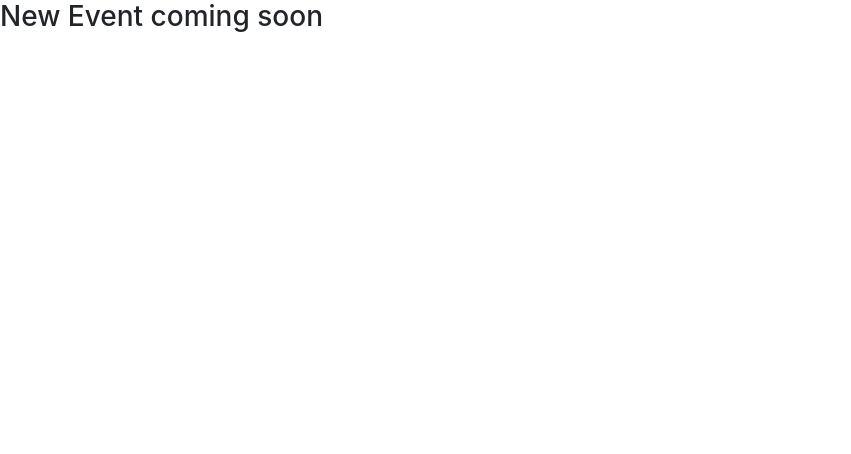
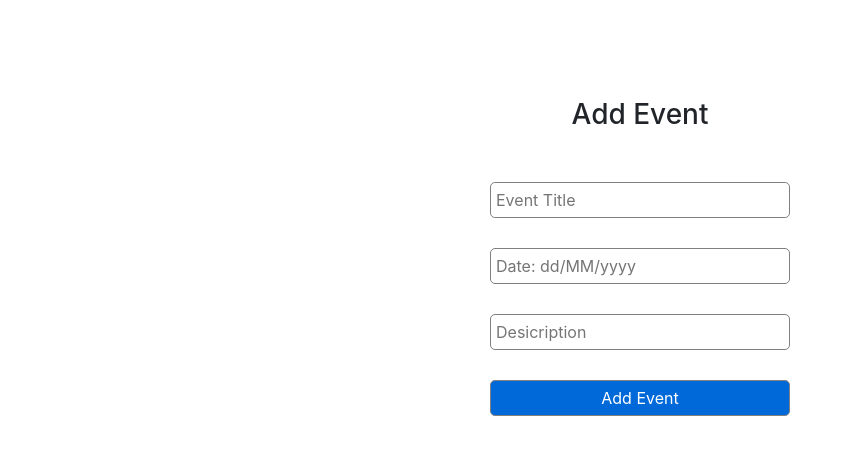
Before and after one commit to mozumderTushar/volunteer-network-client, a React (Create React App) app: page /newEvent in a window 1280 px wide. Shown: the top 454 px of the page, without its empty margins (0-851 px from the left). Built offline with nearby package versions, Linux system fonts and the light colour scheme.

Commit message:
project finished

```diff
--- /dev/null
+++ b/src/components/AddNewEvent/AddNewEvent.css
@@ -0,0 +1,11 @@
+.addEvent{
+    margin: 50px;
+}
+.addEvent input{
+    display:block;
+    margin-top: 30px;
+    padding: 5px;
+    border:1px solid gray;
+    border-radius:5px;
+    width: 300px;
+}
--- a/src/components/AddNewEvent/AddNewEvent.js
+++ b/src/components/AddNewEvent/AddNewEvent.js
@@ -1,9 +1,55 @@
 import React from 'react';
+import { Card } from 'react-bootstrap';
+import { useForm } from 'react-hook-form';
+import { useHistory } from 'react-router-dom';
+import './AddNewEvent.css'
 
 const AddNewEvent = () => {
+    const { register, handleSubmit, errors } = useForm();
+    const history = useHistory()
+
+    const onSubmit = data => {
+        const newEvent = { name: data.eventName, eventDate: data.date, desicription: data.desicription }
+
+        fetch('http://localhost:5000/singleEvent', {
+            method: 'POST',
+            headers: {
+                'Content-Type': 'application/json'
+            },
+            body: JSON.stringify(newEvent)
+        })
+            .then(response => response.json())
+            .then(data => {
+                if (data) {
+                    alert('Event Added Successfully')
+                    history.push('/')
+                }
+            })
+            .catch((error) => {
+                alert('Try Again')
+            });
+    }
+
     return (
         <div>
-            <h3>New Event coming soon</h3>
+            <Card className="card-style" style={{ border: 'none' }}>
+                <div className="my-5">
+                    <h3>Add Event</h3>
+                    <form className="addEvent text-center " onSubmit={handleSubmit(onSubmit)}>
+
+                        <input name="eventName" ref={register({ required: true })} placeholder="Event Title" />
+                        {errors.eventName && <span className="error">Event Name is required</span>}
+
+                        <input name="date" placeholder="Date: dd/MM/yyyy" ref={register({ required: true, pattern: /(^(((0[1-9]|1[0-9]|2[0-8])[\/](0[1-9]|1[012]))|((29|30|31)[\/](0[13578]|1[02]))|((29|30)[\/](0[4,6,9]|11)))[\/](19|[2-9][0-9])\d\d$)|(^29[\/]02[\/](19|[2-9][0-9])(00|04|08|12|16|20|24|28|32|36|40|44|48|52|56|60|64|68|72|76|80|84|88|92|96)$)/i })} />
+                        {errors.date && <span className="error">Valid dd/MM/yyyy Format is required</span>}
+
+                        <input name="desicription" ref={register({ required: true })} placeholder="Desicription" />
+                        {errors.desicription && <span className="error">Desicription is required</span>}
+
+                        <input className="commonBgColor" type="submit" value="Add Event" style={{ color: '#fff' }} />
+                    </form>
+                </div>
+            </Card>
         </div>
     );
 };
--- a/src/components/AllRegVolunteer/AllRegVolunteer.js
+++ b/src/components/AllRegVolunteer/AllRegVolunteer.js
@@ -18,7 +18,7 @@ const AllRegVolunteer = () => {
         })
             .then(response => response.json())
             .then(result => {
-            if(result){
+                if (result) {
                     console.log(result)
                 }
             })
--- a/src/components/Register/Register.js
+++ b/src/components/Register/Register.js
@@ -68,7 +68,7 @@ const Register = () => {
                         {errors.email && <span className="error">Email is required</span>}
 
                         <input name="date" placeholder="Date: dd/MM/yyyy" ref={register({ required: true, pattern: /(^(((0[1-9]|1[0-9]|2[0-8])[\/](0[1-9]|1[012]))|((29|30|31)[\/](0[13578]|1[02]))|((29|30)[\/](0[4,6,9]|11)))[\/](19|[2-9][0-9])\d\d$)|(^29[\/]02[\/](19|[2-9][0-9])(00|04|08|12|16|20|24|28|32|36|40|44|48|52|56|60|64|68|72|76|80|84|88|92|96)$)/i })} />
-                        {errors.date && <span className="error">dd/MM/yyyy Format is required</span>}
+                        {errors.date && <span className="error">Valid dd/MM/yyyy Format is required</span>}
 
                         <input name="desicription" ref={register({ required: true })} placeholder="Desicription" />
                         {errors.desicription && <span className="error">Desicription is required</span>}
--- a/src/components/Volunteer/Volunteer.js
+++ b/src/components/Volunteer/Volunteer.js
@@ -16,7 +16,7 @@ const Volunteer = () => {
         <div className="container">
             <div className="row mt-3">
                 {
-                    volunteer.map(volunteer => <VolunteerType volunteer={volunteer} key={volunteer.id}></VolunteerType>)
+                    volunteer.map(volunteer => <VolunteerType volunteer={volunteer} key={volunteer._id}></VolunteerType>)
                 }
             </div>
         </div>
--- a/src/components/VolunteerType/VolunteerType.css
+++ b/src/components/VolunteerType/VolunteerType.css
@@ -1,5 +1,4 @@
 .volunteerEventsName{
-    background-color: #0069D9;
     color: #fff;
     border-radius: 10px;
     text-align: center;
--- a/src/components/VolunteerType/VolunteerType.js
+++ b/src/components/VolunteerType/VolunteerType.js
@@ -6,11 +6,11 @@ const VolunteerType = (props) => {
     const { img, name, _id } = props.volunteer;
     return (
         <div className="col-md-3 p-3">
-            <Link to={`/register/${_id}`}>
+            <Link to={`/register/${_id}`} style={{ textDecoration: 'none' }}>
                 <div className="card volunteerEvents">
                     <img src={img} className="card-img-top" alt="..." />
-                    <div className="card-body volunteerEventsName">
-                        <p className="card-text">{name}</p>
+                    <div className="card-body volunteerEventsName" style={{ backgroundColor: `#${Math.floor(Math.random() * 16777215).toString(16)}` }}>
+                        <p className="card-text" >{name}</p>
                     </div>
                 </div>
             </Link>
```
Also changed, not shown: src/components/Admin/Admin.js (line endings or trailing spaces). Lines whose indentation alone changed are shown as unchanged.
